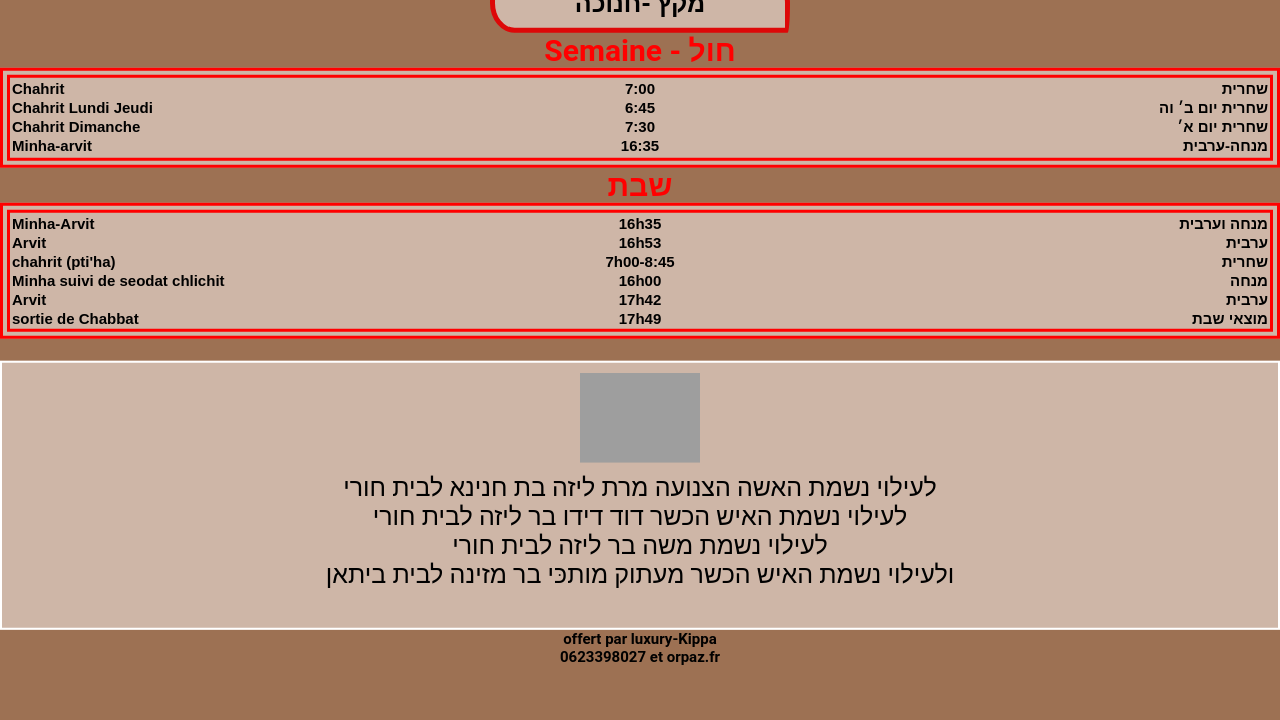
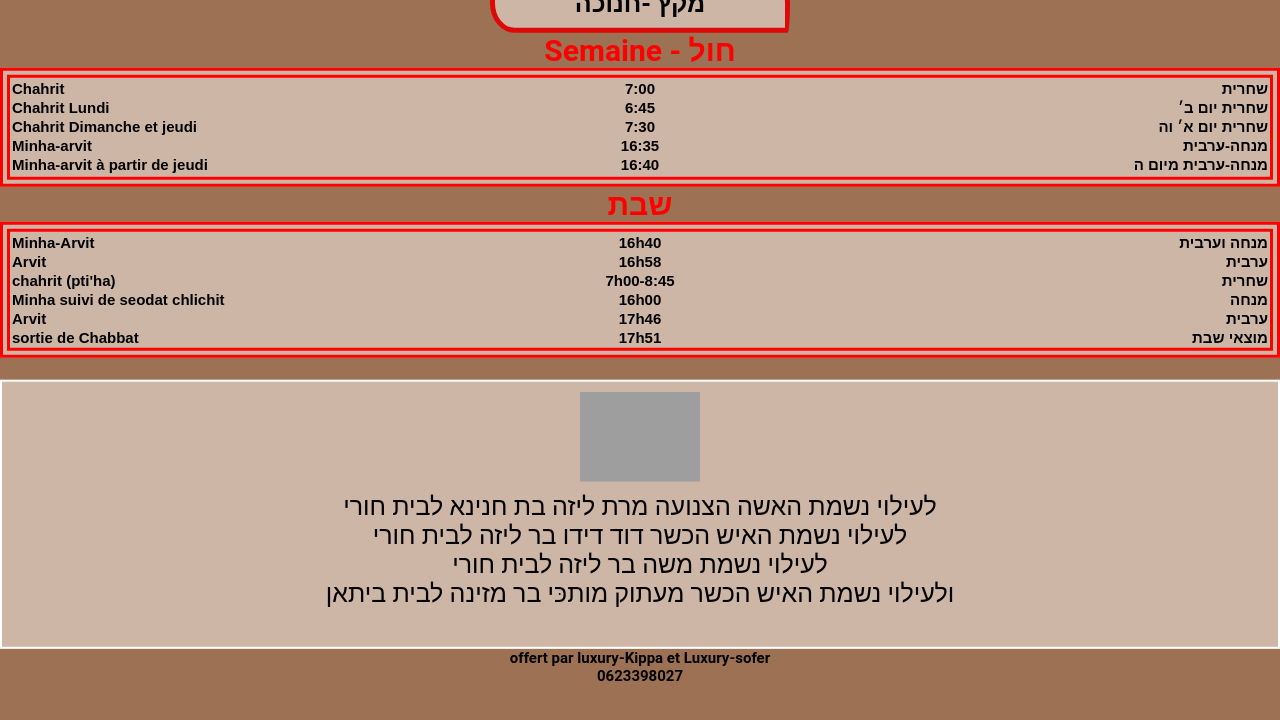
Before and after one commit to ElBitan/centreie4, a plain HTML site: page index.html in a window 1280 px wide. Drawn offline with Linux system fonts and the light colour scheme; grey boxes are pictures that could not be loaded.

Commit message:
Update index.html

```diff
--- a/index.html
+++ b/index.html
@@ -76,14 +76,14 @@ Chahrit </h1> </td>
 </td>
 </tr>
 
-<td><h1> Chahrit Lundi Jeudi</h1> </td>
+<td><h1> Chahrit Lundi </h1> </td>
 <td id="m">6:45</td>
-<td id="dr"> <h1 id="dr">שחרית יום ב׳ וה</h1> </td>
+<td id="dr"> <h1 id="dr">שחרית יום ב׳ </h1> </td>
 </tr>
 <tr>
-<td><h1>Chahrit Dimanche </h1> </td>
+<td><h1>Chahrit Dimanche et jeudi </h1> </td>
 <td id="m">7:30</td>
-<td id="dr"> <h1 id="dr">שחרית יום א׳</h1> </td>
+<td id="dr"> <h1 id="dr">שחרית יום א׳ וה</h1> </td>
 </tr>
 <tr>
 <td><h1>Minha-arvit </h1> </td>
@@ -91,6 +91,13 @@ Chahrit </h1> </td>
 <td id="dr"> <h1 id="dr"> מנחה-ערבית</h1> </td>
 <!--fin de changement des horaire de la semaine-->
 </tr>
+
+<tr>
+<td><h1>Minha-arvit à partir de jeudi </h1> </td>
+<td id="m">16:40</td>
+<td id="dr"> <h1 id="dr">מנחה-ערבית מיום ה</h1> </td>
+</tr>
+
 <tr>
 </table>
 <table id="h1">
@@ -102,12 +109,12 @@ Chahrit </h1> </td>
   <h1>
 
 Minha-Arvit <p style=" font-size:10PX;"></p></h1> </td>
-<td id="m" >16h35</td>
+<td id="m" >16h40</td>
 <td id="dr"> <h1 id="dr"> מנחה וערבית</h1>
 </td>
 <tr>
 <td><h1>Arvit</h1> </td>
-<td id="m">16h53</td>
+<td id="m">16h58</td>
 <td id="dr"> <h1 id="dr">ערבית</h1> </td>
 </tr>
 <tr>
@@ -123,7 +130,7 @@ Minha-Arvit <p style=" font-size:10PX;"></p></h1> </td>
 </tr>
 <tr>
 <td><h1>Arvit </h1> </td>
-<td id="m">17h42</td>
+<td id="m">17h46</td>
 <td id="dr"> <h1 id="dr">
  ערבית
 
@@ -134,7 +141,7 @@ Minha-Arvit <p style=" font-size:10PX;"></p></h1> </td>
 <tr>
 
 <td><h1>sortie de Chabbat</h1> </td>
-<td id="m">17h49</td>
+<td id="m">17h51</td>
 <td id="dr"> <h1 id="dr"> מוצאי שבת </h1> </td>
 </tr>
 </table>
@@ -157,8 +164,7 @@ background:rgba(255, 252, 252, 0.5);width=98%; text-align: center; font-size:25p
 <br>
 <br>
 <h2 style="text-align: center;" >
-offert par luxury-Kippa <br> 0623398027
-et orpaz.fr
+offert par luxury-Kippa et Luxury-sofer <br> 0623398027
 
 </h2>
 
```
